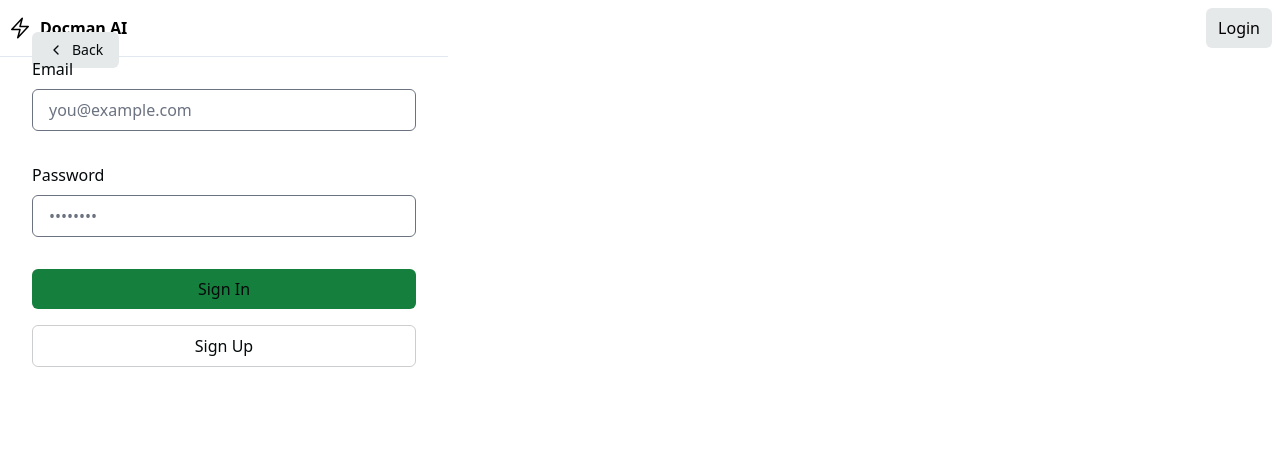
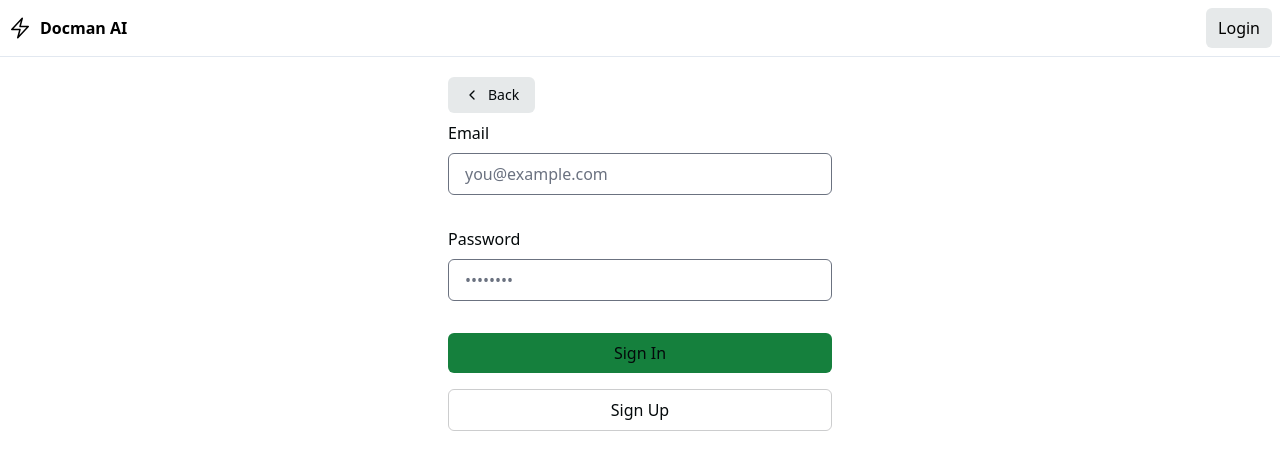
Before and after one commit to andras-fn/docman-ai-poc, a Next.js app: page /login in a window 1280 px wide. Shown: the top 470 px of the page. Built offline with nearby package versions, Linux system fonts and the light colour scheme; no server answers.

Commit message:
weekend push

```diff
--- a/app/layout.tsx
+++ b/app/layout.tsx
@@ -22,7 +22,9 @@ export default function RootLayout({
       <body className="text-black max-h-screen ">
       <div className="max-w-screen w-screen max-h-screen h-screen divide-y divide-slate-200 bg-white font-sans">
         <Navbar/>
+        <div className='flex flex-col items-center w-full'>
           {children}
+          </div>
           </div>
       </body>
     </html>
--- a/app/login/page.tsx
+++ b/app/login/page.tsx
@@ -53,10 +53,10 @@ export default function Login({
   }
 
   return (
-    <div className="flex-1 flex flex-col w-full px-8 sm:max-w-md justify-center gap-2">
-      <Link
+    <div className="w-96 flex flex-col items-center gap-2 m-5">
+      <div className='w-full flex justify-start'><Link
         href="/"
-        className="absolute left-8 top-8 py-2 px-4 rounded-md no-underline text-foreground bg-btn-background hover:bg-btn-background-hover flex items-center group text-sm"
+        className="py-2 px-4 rounded-md no-underline text-foreground bg-btn-background hover:bg-btn-background-hover flex items-center group text-sm"
       >
         <svg
           xmlns="http://www.w3.org/2000/svg"
@@ -73,7 +73,8 @@ export default function Login({
           <polyline points="15 18 9 12 15 6" />
         </svg>{' '}
         Back
-      </Link>
+      </Link></div>
+
 
       <form
         className="animate-in flex-1 flex flex-col w-full justify-center gap-2 text-foreground"
--- a/app/page.tsx
+++ b/app/page.tsx
@@ -5,23 +5,15 @@ import { cookies } from 'next/headers'
 
 export default async function Index() {
   const cookieStore = cookies()
+  const supabase = createClient(cookieStore)
 
-  const canInitSupabaseClient = () => {
-    // This function is just for the interactive tutorial.
-    // Feel free to remove it once you have Supabase connected.
-    try {
-      createClient(cookieStore)
-      return true
-    } catch (e) {
-      return false
-    }
-  }
-
-  const isSupabaseConnected = canInitSupabaseClient()
+  const {
+    data: { user },
+  } = await supabase.auth.getUser()
 
   return (
-    <div className="flex-1 w-full flex flex-col gap-20 items-center">
-      {isSupabaseConnected ? "Please sign in": "thanks for signing in guy"}
+    <div className="w-full flex flex-col items-center">
+      {!user ? <div>Please sign in</div>: <div>thanks for signing in guy</div>}
     </div>
   )
 }
```
